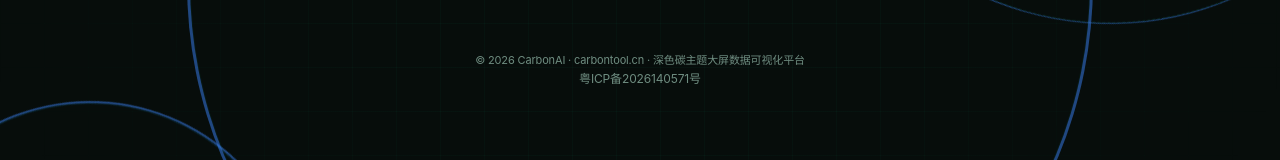
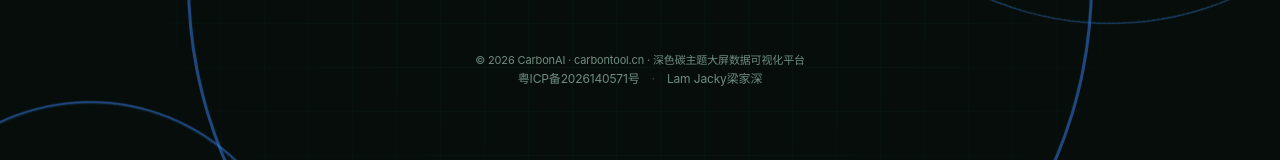
Before and after one commit to liangjacky8921/carbonai, a Vue app in the folder frontend/: page /auth in a window 1280 px wide. Shown: the part 417-577 px from the top of the page. Built offline with nearby package versions, Linux system fonts and the light colour scheme; no server answers.

Commit message:
feat: add author credit beside ICP record

```diff
--- a/frontend/src/components/IcpRecord.vue
+++ b/frontend/src/components/IcpRecord.vue
@@ -6,6 +6,7 @@
       target="_blank"
       rel="noopener noreferrer"
     >{{ icp }}</a>
+    <span class="author-credit" aria-label="作者署名">Lam Jacky梁家深</span>
   </div>
 </template>
 
@@ -33,4 +34,15 @@ const icp = '粤ICP备2026140571号'
 .icp-link:hover {
   color: var(--c-text-2, #b8c0cc);
 }
+.author-credit {
+  display: inline-flex;
+  align-items: center;
+  color: var(--c-text-3, #8a94a6);
+  white-space: nowrap;
+}
+.author-credit::before {
+  margin-right: 12px;
+  color: color-mix(in srgb, currentColor 52%, transparent);
+  content: '·';
+}
 </style>
```
Also changed, not shown: 2 other files (tests, documents, lock files or other folders).
